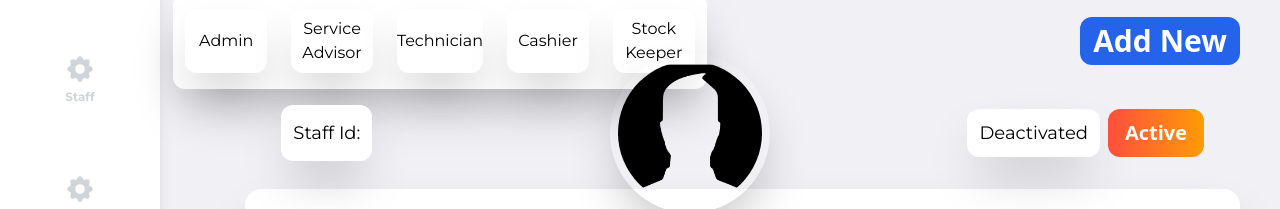
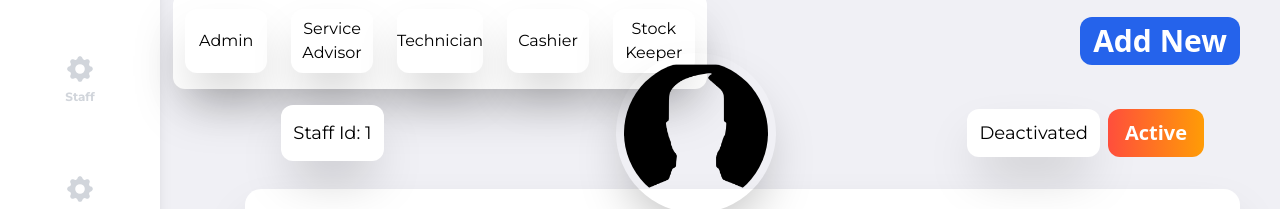
Before and after one commit to dumidu1998/autoaid-front, a React (Create React App) app: page /admin/staff/1 in a window 1280 px wide. Shown: the part 119-328 px from the top of the page. Built offline with nearby package versions, Linux system fonts and the light colour scheme; no server answers.

Commit message:
staff id change added

```diff
--- a/src/components/Moleculars/admin/StaffManageForm.js
+++ b/src/components/Moleculars/admin/StaffManageForm.js
@@ -69,7 +69,7 @@ export default function StaffManageForm(props) {
                             <Field id="role" name="role" placeholder="ADMIN" className=" ml-2 rounded-lg shadow-lg w-60 h-10  mt-2 pl-5" />
 
                             <label htmlFor="password" className="font-primary  text-md font-semibold  mt-3">Password</label>
-                            <Field id="password" name="password" placeholder="***********" className=" ml-2 rounded-lg shadow-lg w-60 h-10  mt-2 pl-5" />
+                            <Field id="password" type="password" name="password" placeholder="***********" className=" ml-2 rounded-lg shadow-lg w-60 h-10  mt-2 pl-5" />
 
                             <label htmlFor="address" className="font-primary  text-md font-semibold  mt-3">Address</label>
                             <Field id="address" name="address" placeholder="16/A Wataddara, Veyangoda" className=" ml-2 rounded-lg shadow-lg w-60 h-32  mt-2 pl-5" />
--- a/src/components/Moleculars/admin/StaffManageIdStatusPropilePicRow.js
+++ b/src/components/Moleculars/admin/StaffManageIdStatusPropilePicRow.js
@@ -1,35 +1,10 @@
-// import React, { Component } from 'react';
-// import StaffManageIdDisplay from '../../Atoms/admin/StaffManageIdDisplay';
-// import StaffManageStatusBtn from '../../Atoms/admin/StaffManageStatusBtn';
-// import StaffManageStatusDisplay from '../../Atoms/admin/StaffManageStatusDisplay';
-// import StaffMemProfileImg from '../../Atoms/admin/StaffMemProfileImg';
-// class StaffManageIdStatusPropilePicRow extends Component {
-//     state = {  }
-//     render() {
-//         return (
-//             <div className="flex justify-between items-center z-10 px-9">
-//                 <StaffManageIdDisplay id={"2020"}/>
-//                 <div className="ml-12">
-//                     <StaffMemProfileImg/>
-//                 </div>
-//                 <div className="flex ml-2">
-//                     <StaffManageStatusDisplay status={"Deactivated"}/>
-//                     <StaffManageStatusBtn status={"Active"}/>
-//                 </div>
-//             </div>
-//          );
-//     }
-// }
-
-// export default StaffManageIdStatusPropilePicRow;
-
-import React,{useState,useEffect} from 'react'
+import React, { useState, useEffect } from 'react'
 import StaffManageIdDisplay from '../../Atoms/admin/StaffManageIdDisplay';
 import StaffManageStatusBtn from '../../Atoms/admin/StaffManageStatusBtn';
 import StaffManageStatusDisplay from '../../Atoms/admin/StaffManageStatusDisplay';
 import StaffMemProfileImg from '../../Atoms/admin/StaffMemProfileImg';
 import axios from 'axios';
-export default function StaffManageIdStatusPropilePicRow() {
+export default function StaffManageIdStatusPropilePicRow(props) {
     const [nextId, setnextId] = useState();
 
     var getid = () => {
@@ -51,17 +26,24 @@ export default function StaffManageIdStatusPropilePicRow() {
             });
     }
 
-    useEffect(() => {getid();}, [])
+    useEffect(() => {
+        if (props.selectedid) {
+            setnextId(props.selectedid);
+        } else {
+            getid();
+        }
+
+    }, [props.selectedid])
     return (
         <div className="flex justify-between items-center z-10 px-9">
-                <StaffManageIdDisplay id={nextId}/>
-                <div className="ml-12">
-                    <StaffMemProfileImg/>
-                </div>
-                <div className="flex ml-2">
-                    <StaffManageStatusDisplay status={"Deactivated"}/>
-                    <StaffManageStatusBtn status={"Active"}/>
-                </div>
+            <StaffManageIdDisplay id={nextId} />
+            <div className="ml-12">
+                <StaffMemProfileImg />
             </div>
+            <div className="flex ml-2">
+                <StaffManageStatusDisplay status={"Deactivated"} />
+                <StaffManageStatusBtn status={"Active"} />
+            </div>
+        </div>
     )
 }
--- a/src/components/Organs/admin/AdminStaffManageOrgan.js
+++ b/src/components/Organs/admin/AdminStaffManageOrgan.js
@@ -13,7 +13,7 @@ export default function AdminStaffManageOrgan(props) {
             <div className="flex items-center justify-center">
                 <StaffMemListOrgan added={added} />
                 <div className="ml-12"></div>
-                <StaffManageFormOrgan setadded={setadded} added={added} staffdetails={props.staffdetails} />
+                <StaffManageFormOrgan setadded={setadded} added={added} staffdetails={props.staffdetails} selectedid={props.selectedid} />
             </div>
         </div>
     )
--- a/src/components/Organs/admin/StaffManageFormOrgan.js
+++ b/src/components/Organs/admin/StaffManageFormOrgan.js
@@ -4,7 +4,7 @@ import StaffManageIdStatusPropilePicRow from '../../Moleculars/admin/StaffManage
 export default function StaffManageFormOrgan(props) {
     return (
         <div className=" flex flex-col w-full float-right rounded-2xl -mt-12">
-            <StaffManageIdStatusPropilePicRow />
+            <StaffManageIdStatusPropilePicRow selectedid={props.selectedid} />
             <div className="rounded-2xl">
                 <StaffManageForm setadded={props.setadded} added={props.added} staffdetails={props.staffdetails} />
             </div>
--- a/src/pages/admin/AdminStaff.js
+++ b/src/pages/admin/AdminStaff.js
@@ -47,7 +47,7 @@ export default function AdminStaff() {
       <div className="relative bg-Background-0">
          <AdminSideBar />
          <div className="w-10/12 absolute top-28 right-10 ">
-            <AdminStaffManageOrgan staffdetails={staffdetails} />
+            <AdminStaffManageOrgan staffdetails={staffdetails} selectedid={staffid} />
          </div>
 
       </div>
```
